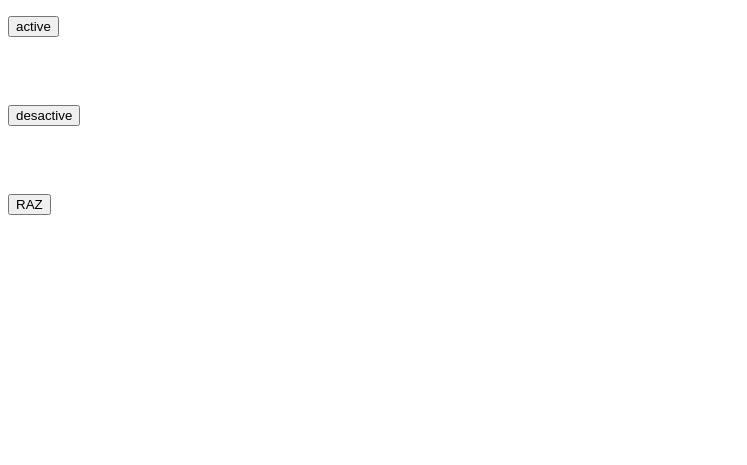
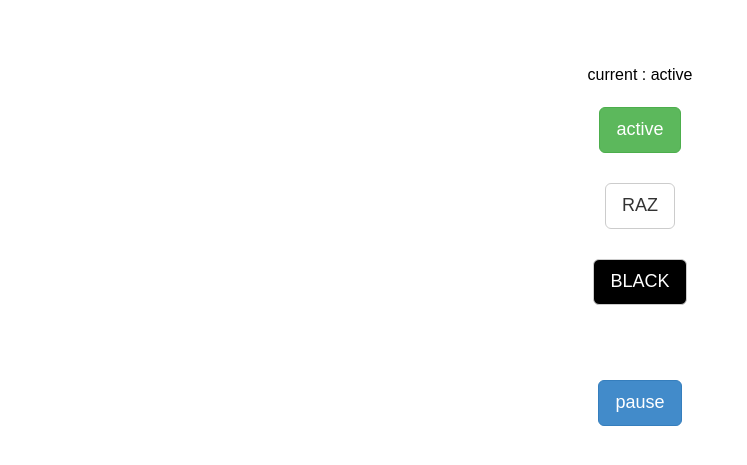
Before and after one commit to entuenedufard/faibledegre, a Django app: template sondage/templates/sondage/control.html in a window 1280 px wide. Shown: the top 465 px of the page, without its empty margins (0-747 px from the left). Run offline with Django 3.2, Linux system fonts and the light colour scheme; the template is opened without the code that fills it: most values are stand-ins (such as "Sample title", 1, 10 or a date in 2020); parts of the project's set-up code (start-up, migrations or seed data) failed here and were passed over; some libraries are stand-ins or nearby versions.

Commit message:
pimp design control page + rename RAZ to BLACK and change RAZ behaviour to a proper RAZ stuff

```diff
--- a/sondage/static/sondage/css/styles.css
+++ b/sondage/static/sondage/css/styles.css
@@ -32,7 +32,7 @@ body {
 	text-align : center;
 }
 
-#un-btn{
+#un-btn, #deux-btn{
 	display:block;
 	margin-left:auto;
 	margin-right:auto;
@@ -41,15 +41,9 @@ body {
 	border-color:#aaaaaa;
 	color:#555555;
 }
-#deux-btn{
-	display:block;
-	margin-left:auto;
-	margin-right:auto;
-	margin-bottom:20px;
-	background-color:#e4e4e4;
-	border-color:#aaaaaa;
-	color:#555555;
-}
+
+/*RESULTS*/
+
 
 #wrapper {
 	height:100%;
@@ -163,6 +157,10 @@ body {
 	float:right;
 }
 
+#bottom .right em{
+	font-size:2rem;
+}
+
 /* FORM QUESTION */
 
 .std-form {
@@ -255,6 +253,35 @@ body {
 	background-color:#595959 !important;
 }
 
+
+/* FORM CONTROL */
+
+.ctrl-form {
+	width:100%;
+	margin-right: auto;
+	margin-left: auto;
+	text-align:center;
+	padding-top:20px;
+	font-size:1rem;
+}
+
+.ctrl-form input{
+	margin-bottom: 20px;
+}
+
+#black-btn{
+	background:black;
+	color:white;
+}
+
+#active-status{
+	font-size:1rem;
+	margin-top:5%;
+	padding-left:15px;
+	padding-right:15px;
+	text-align : center;
+}
+
 /*.std-form input[type='submit'] {
 	width: 100%;
 	height: 40px;
--- a/sondage/templates/sondage/choiceNb.html
+++ b/sondage/templates/sondage/choiceNb.html
@@ -5,7 +5,6 @@
     <meta charset="utf-8">
 	<link href="{% static 'sondage/css/reset.css' %}" rel="stylesheet">
     <link href="{% static 'sondage/css/bootstrap.min.css' %}" rel="stylesheet">
-	<link href="{% static 'sondage/css/slider.css' %}" rel="stylesheet">
 	<link href="{% static 'sondage/css/styles.css' %}" rel="stylesheet">
 	<meta name="viewport" content="width=device-width, initial-scale=1, maximum-scale=1, user-scalable=no">
 
--- a/sondage/templates/sondage/control.html
+++ b/sondage/templates/sondage/control.html
@@ -1,14 +1,28 @@
-<!doctype html>
-<meta charset="UTF-8">
+{% load staticfiles %}
+<!DOCTYPE html>
+
+  <head>
+    <meta charset="utf-8">
+	<link href="{% static 'sondage/css/reset.css' %}" rel="stylesheet">
+    <link href="{% static 'sondage/css/bootstrap.min.css' %}" rel="stylesheet">
+	<link href="{% static 'sondage/css/styles.css' %}" rel="stylesheet">
+	<meta name="viewport" content="width=device-width, initial-scale=1, maximum-scale=1, user-scalable=no">
+
+  </head>
 <title>control panel</title>
 
-<form action="#" method="post">{% csrf_token %}
-   <p><input type="submit"class="boutons" name="bouton"
-   value="active"></p>
+<div id="active-status">current : <em>{{currentStatus}}</em>
+
+<form class="ctrl-form" action="#" method="post">{% csrf_token %}
+   <p><input type="submit" name="bouton"
+   value="active" class="btn btn-success btn-lg"></p>
+<p><input type="submit"  name="bouton"
+   value="RAZ" class="btn btn-default btn-lg"></p>
+<p><input type="submit"  name="bouton"
+   value="BLACK" id="black-btn" class="btn btn-default btn-lg"></p>
+
 <br/><br/>
-<p><input type="submit" class="boutons" name="bouton"
-   value="desactive"></p>
-<br/><br/>
-<p><input type="submit" class="boutons" name="bouton"
-   value="RAZ"></p>
+
+<p><input type="submit"  name="bouton"
+   value="pause" class="btn btn-primary btn-lg"></p>
 </form>
--- a/sondage/templates/sondage/form.html
+++ b/sondage/templates/sondage/form.html
@@ -45,12 +45,6 @@
 			<div class="row">
 				<div class="col-xs-12">
 					<div class="well" id="well-reserve">
-						<div class="checkbox" id="sait-vraiment-pas">
-							<label>
-								{{form.sait_vraiment_pas}}
-								Nan mais là je sais vraiment pas
-							</label>
-						</div>
 						<div class="checkbox" id="pas-clair">
 							<label>
 								{{form.question_pas_claire}}
--- a/sondage/templates/sondage/resultats.html
+++ b/sondage/templates/sondage/resultats.html
@@ -23,7 +23,7 @@
 			{{nb_reponses}} VOTANT(S)
 		</div>
 		<div class="right">
-			VALIDITÉ DE LA QUESTION : {{ratio_legitimite}}%
+			VALIDITÉ : {{ratio_legitimite}}% <em>(pas clair {{ratio_pas_clair}}%, pb ressource {{ratio_manque_ressource}}%)</em>
 		</div>
 	</div>
 </div>
```
Also changed, not shown: sondage/views.py (+18 -7 lines), 5 other files.
